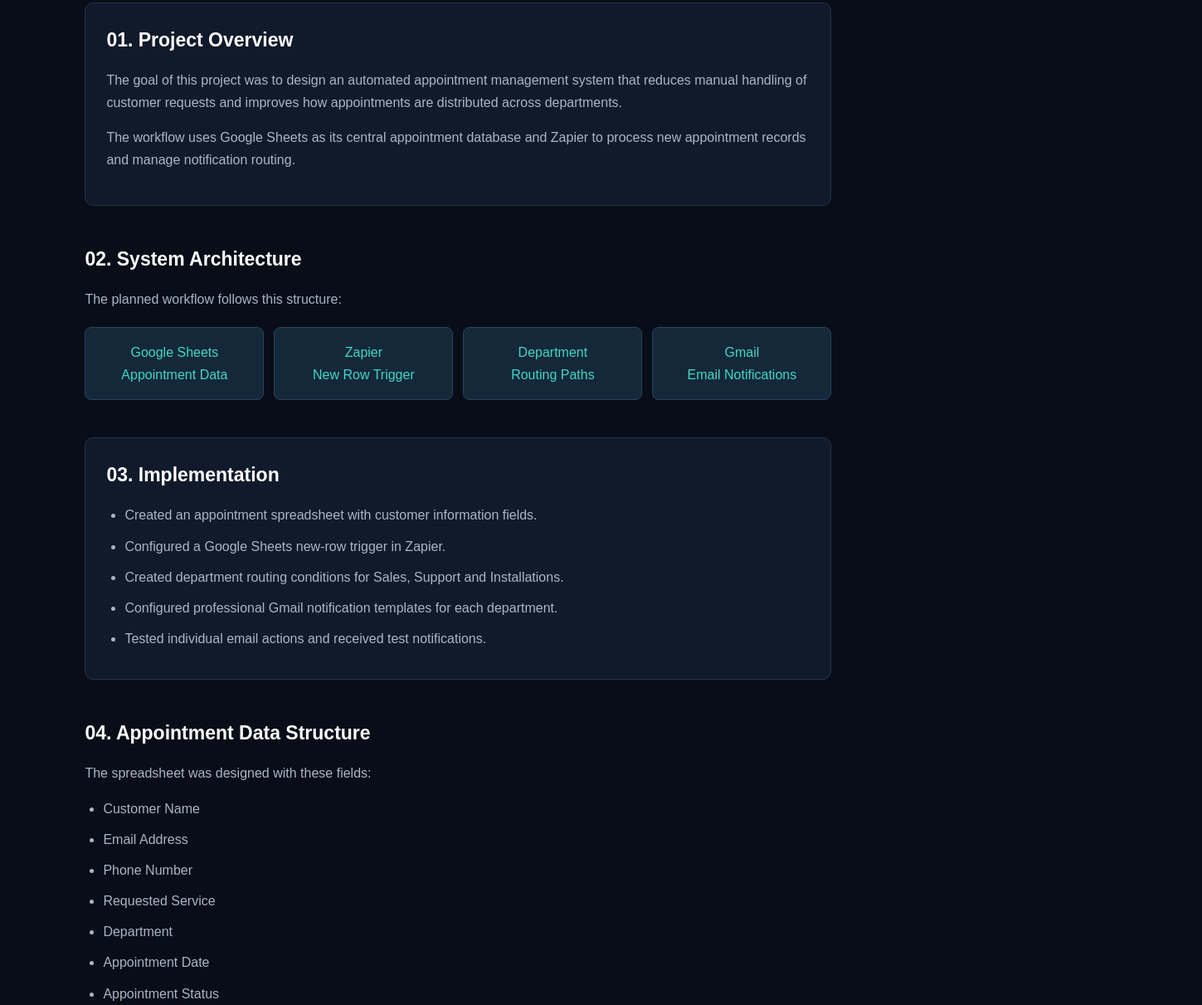
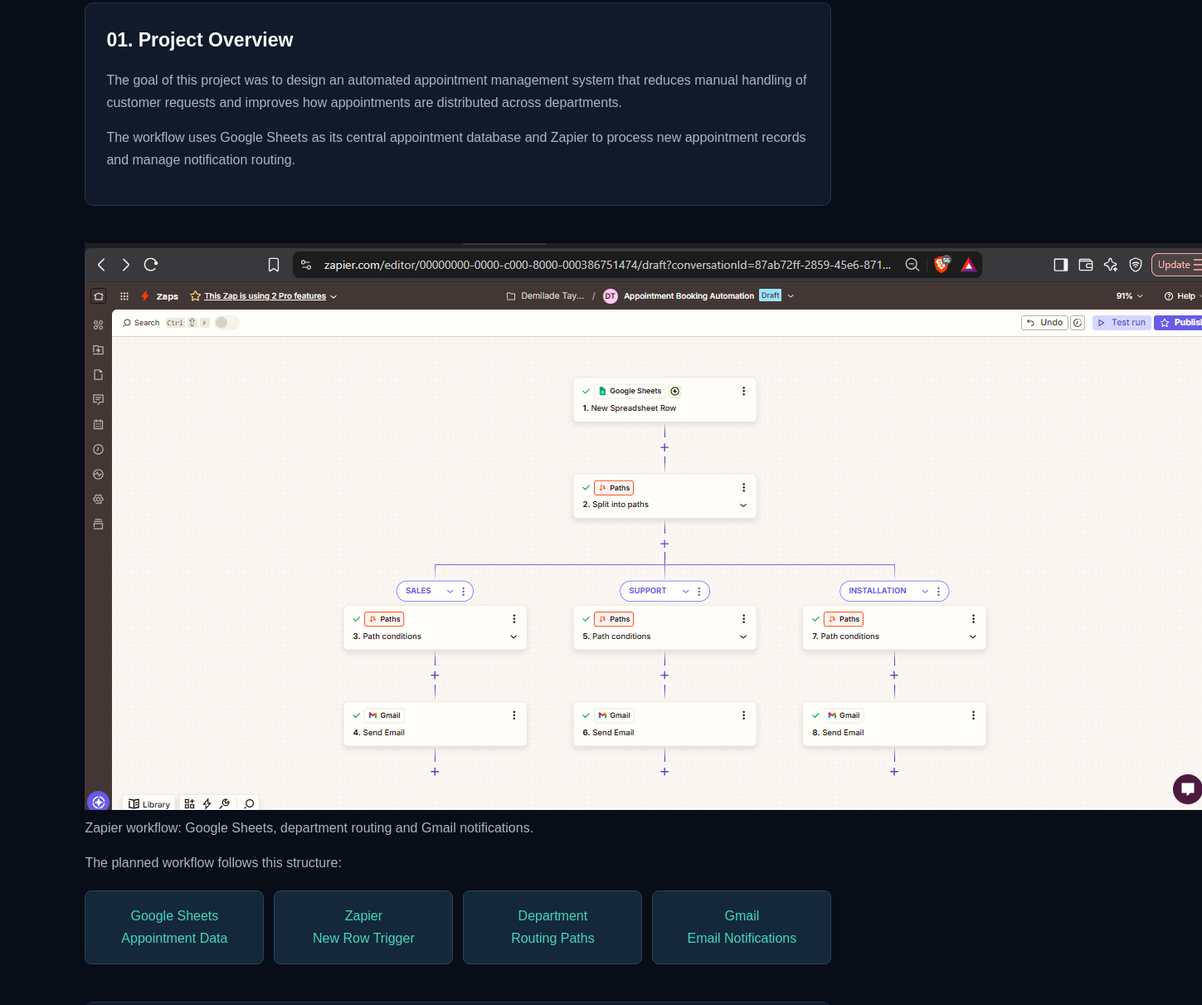
Before and after one commit to tayokehindedemilade-coder/Demilade-Tayo-kehinde-, a plain HTML site: page appointment-automation.html in a window 1280 px wide. Shown: the part 393-1604 px from the top of the page at 83% size, 1449 px wide, since content can reach past the window. Drawn offline with Linux system fonts and the light colour scheme.

Commit message:
Update appointment-automation.html

```diff
--- a/appointment-automation.html
+++ b/appointment-automation.html
@@ -164,7 +164,10 @@ appointment records and manage notification routing.
 </section>
 
 <section>
-<h2>02. System Architecture</h2>
+<div class="architecture-image">
+  <img src="Demi%20Image%20(2).png" alt="Zapier appointment booking automation workflow">
+  <p>Zapier workflow: Google Sheets, department routing and Gmail notifications.</p>
+</div>
 <p>The planned workflow follows this structure:</p>
 
 <div class="workflow">
```
